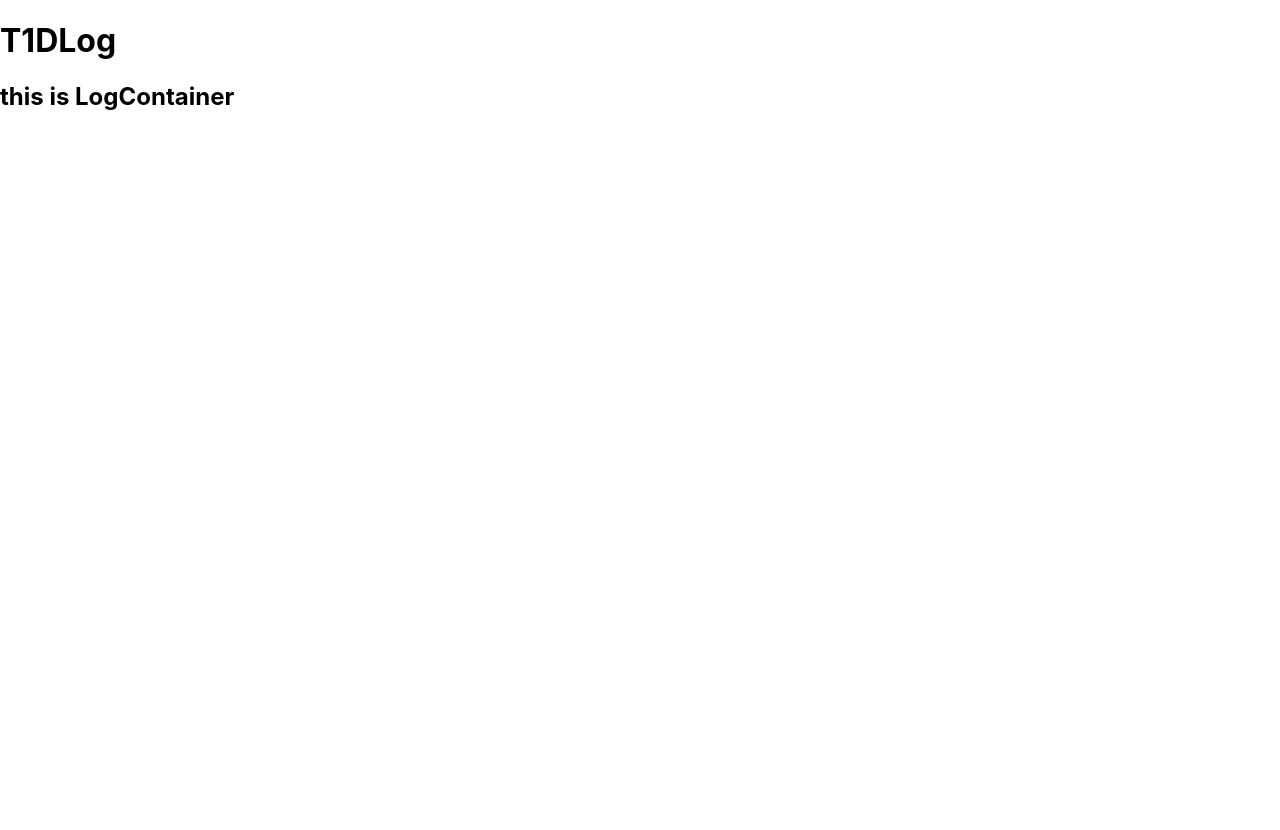
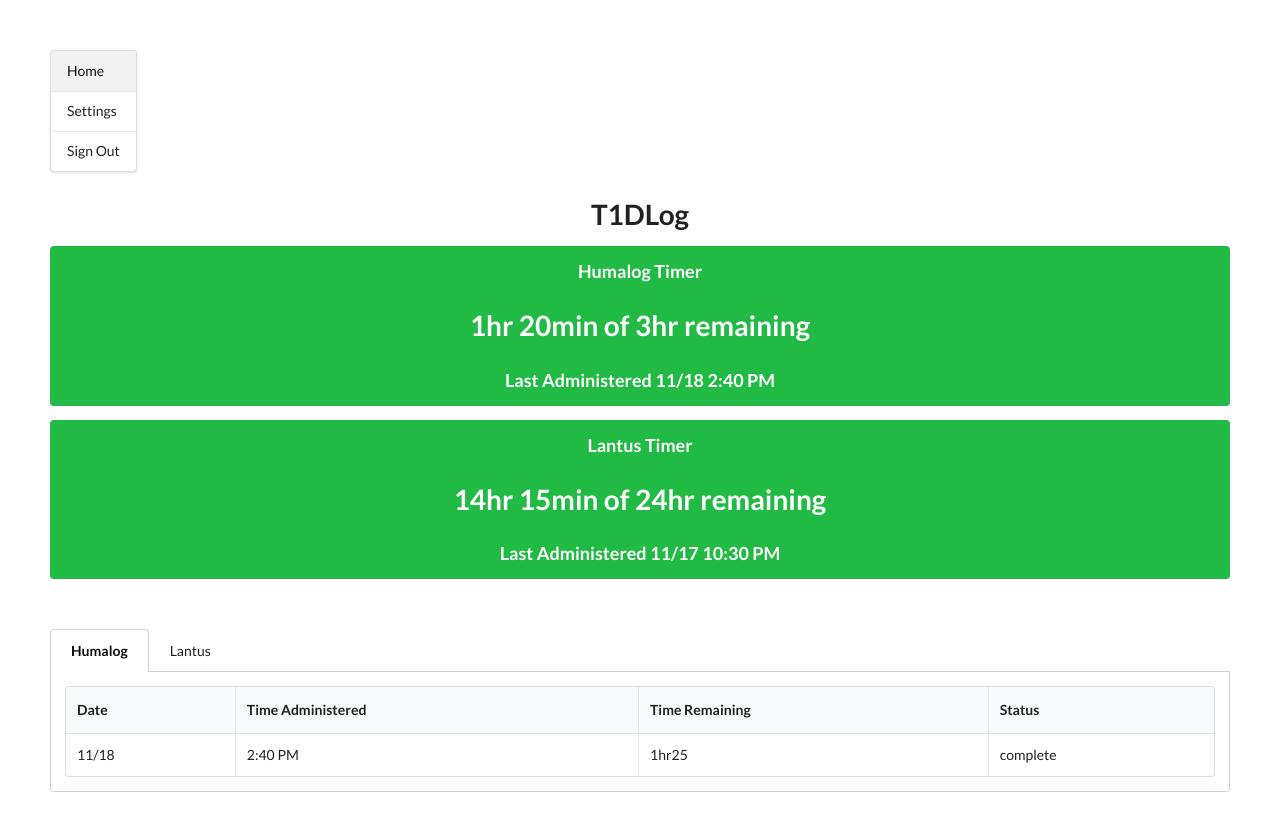
Before and after one commit to rubyreilly/t1dlog_frontend, a React (Create React App) app: page / in a window 1280 px wide. Shown: the top 830 px of the page. Before the commit the page ends 800 px from the top, so only its background shows below. Built offline with nearby package versions, Linux system fonts and the light colour scheme.

Commit message:
added some static semantic UI. hardcoded in data.

```diff
--- a/package.json
+++ b/package.json
@@ -7,7 +7,8 @@
     "react-dom": "^16.6.3",
     "react-redux": "^5.1.1",
     "react-scripts": "2.1.1",
-    "redux": "^4.0.1"
+    "redux": "^4.0.1",
+    "semantic-ui-css": "^2.4.1"
   },
   "scripts": {
     "start": "react-scripts start",
--- a/src/App.css
+++ b/src/App.css
@@ -1,32 +1,7 @@
-.App {
-  text-align: center;
+body {
+  margin: 50px;
 }
 
-.App-logo {
-  animation: App-logo-spin infinite 20s linear;
-  height: 40vmin;
+#log{
+  margin-top:50px;
 }
-
-.App-header {
-  background-color: #282c34;
-  min-height: 100vh;
-  display: flex;
-  flex-direction: column;
-  align-items: center;
-  justify-content: center;
-  font-size: calc(10px + 2vmin);
-  color: white;
-}
-
-.App-link {
-  color: #61dafb;
-}
-
-@keyframes App-logo-spin {
-  from {
-    transform: rotate(0deg);
-  }
-  to {
-    transform: rotate(360deg);
-  }
-}
--- a/src/App.js
+++ b/src/App.js
@@ -1,5 +1,8 @@
 import React, { Component } from 'react';
 import HomeContainer from './Components/HomeContainer'
+import NavBar from './Components/NavBar'
+import TimerContainer from './Components/TimerContainer'
+import 'semantic-ui-css/semantic.min.css';
 
 import './App.css';
 
@@ -7,8 +10,15 @@ class App extends Component {
   render() {
     return (
       <div>
-      <h1>T1DLog</h1>
+
+      <NavBar/>
+
+      <div className="ui center aligned huge header">T1DLog</div>
+
+      <TimerContainer/>
+
       <HomeContainer/>
+
       </div>
     );
   }
--- a/src/Components/HomeContainer.js
+++ b/src/Components/HomeContainer.js
@@ -4,7 +4,10 @@ import LogContainer from './LogContainer'
 class HomeContainer extends Component{
   render(){
     return(
+      <div>
+
       <LogContainer/>
+      </div>
     )
   }
 }
--- a/src/Components/LogContainer.js
+++ b/src/Components/LogContainer.js
@@ -3,7 +3,36 @@ import React, { Component } from 'react';
 class LogContainer extends Component{
   render(){
     return(
-      <h2>this is LogContainer</h2>
+      <div id='log'>
+
+      <div class="ui top attached tabular menu">
+        <a class="active item">Humalog</a>
+        <a class="item">Lantus</a>
+      </div>
+
+        <div className="ui bottom attached segment">
+        <table className="ui celled table">
+
+          <thead>
+            <tr><th>Date</th>
+            <th>Time Administered</th>
+            <th>Time Remaining</th>
+            <th>Status</th></tr>
+          </thead>
+
+        <tbody>
+          <tr>
+          <td data-label="date">11/18</td>
+          <td data-label="time-administered">2:40 PM</td>
+          <td data-label="time-remaining">1hr25</td>
+          <td data-label="status">complete</td>
+          </tr>
+        </tbody>
+
+        </table>
+      </div>
+
+      </div>
     )
   }
 }
--- /dev/null
+++ b/src/Components/NavBar.js
@@ -0,0 +1,23 @@
+import React, { Component } from 'react';
+
+class NavBar extends Component{
+
+  render(){
+    return(
+      <div className="ui compact vertical labeled menu">
+      <a className="active item">
+      Home
+      </a>
+      <a className="item">
+      Settings
+      </a>
+      <a className="item">
+      Sign Out
+      </a>
+
+      </div>
+    )
+  }
+}
+
+export default NavBar
--- /dev/null
+++ b/src/Components/TimerContainer.js
@@ -0,0 +1,26 @@
+import React, { Component } from 'react';
+
+class TimerContainer extends Component{
+
+  render(){
+    return(
+      <div>
+      <div className="ui center aligned green inverted segment">
+
+      <h3>Humalog Timer</h3>
+      <h1> 1hr 20min of 3hr remaining</h1>
+      <h3>Last Administered 11/18 2:40 PM</h3>
+
+      </div>
+
+      <div className="ui center aligned green inverted segment">
+      <h3>Lantus Timer</h3>
+      <h1> 14hr 15min of 24hr remaining</h1>
+      <h3>Last Administered 11/17 10:30 PM</h3>
+      </div>
+      </div>
+    )
+  }
+}
+
+export default TimerContainer
--- a/src/index.js
+++ b/src/index.js
@@ -2,7 +2,7 @@ import React from 'react';
 import ReactDOM from 'react-dom';
 import './index.css';
 import App from './App';
-import * as serviceWorker from './serviceWorker';
+// import * as serviceWorker from './serviceWorker';
 
 import {createStore} from 'redux'
 import {Provider} from 'react-redux'
@@ -19,4 +19,4 @@ ReactDOM.render(
 // If you want your app to work offline and load faster, you can change
 // unregister() to register() below. Note this comes with some pitfalls.
 // Learn more about service workers: http://bit.ly/CRA-PWA
-serviceWorker.unregister();
+// serviceWorker.unregister();
```
Also changed, not shown: 1 other file (tests, documents, lock files or other folders).
